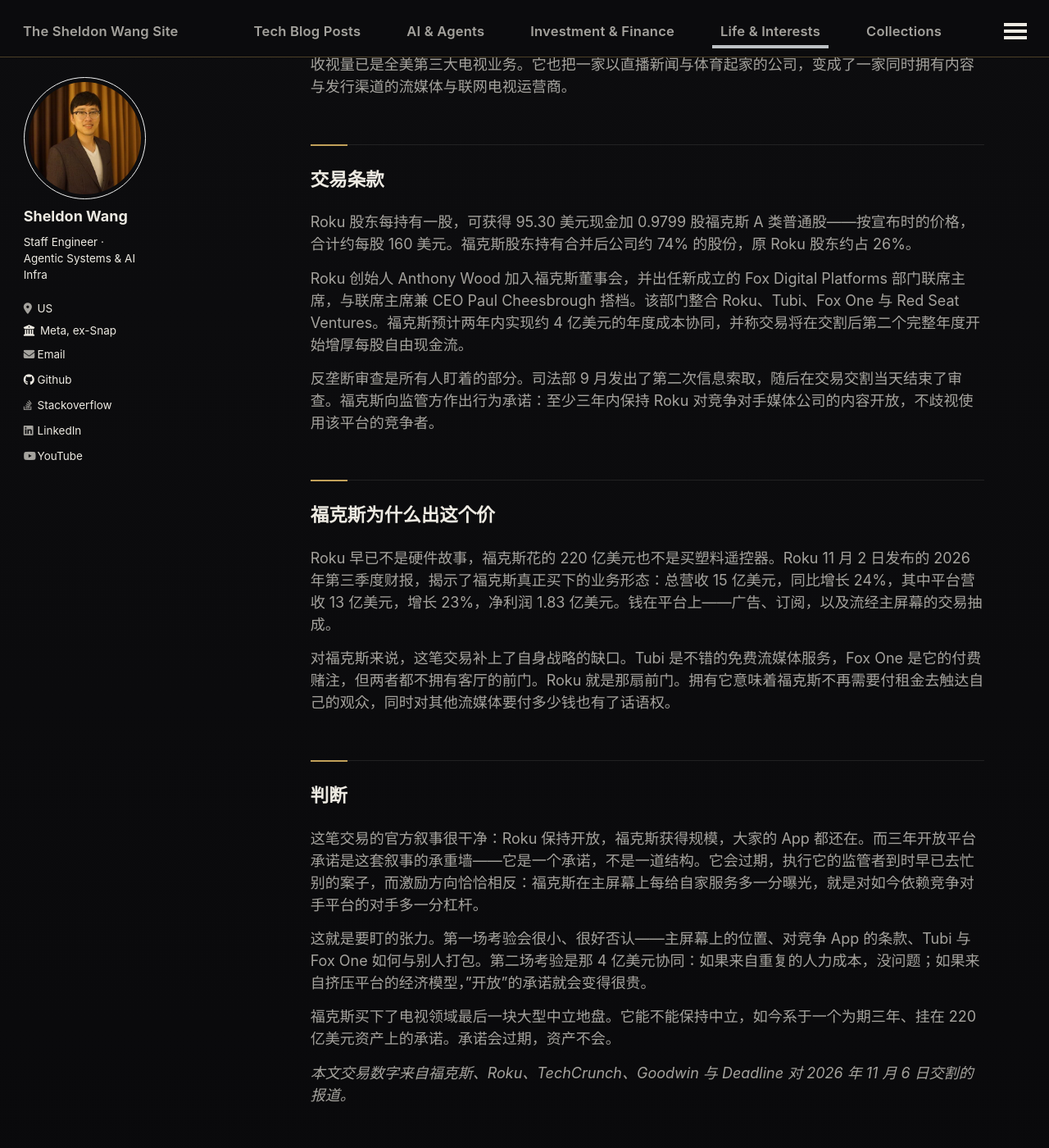
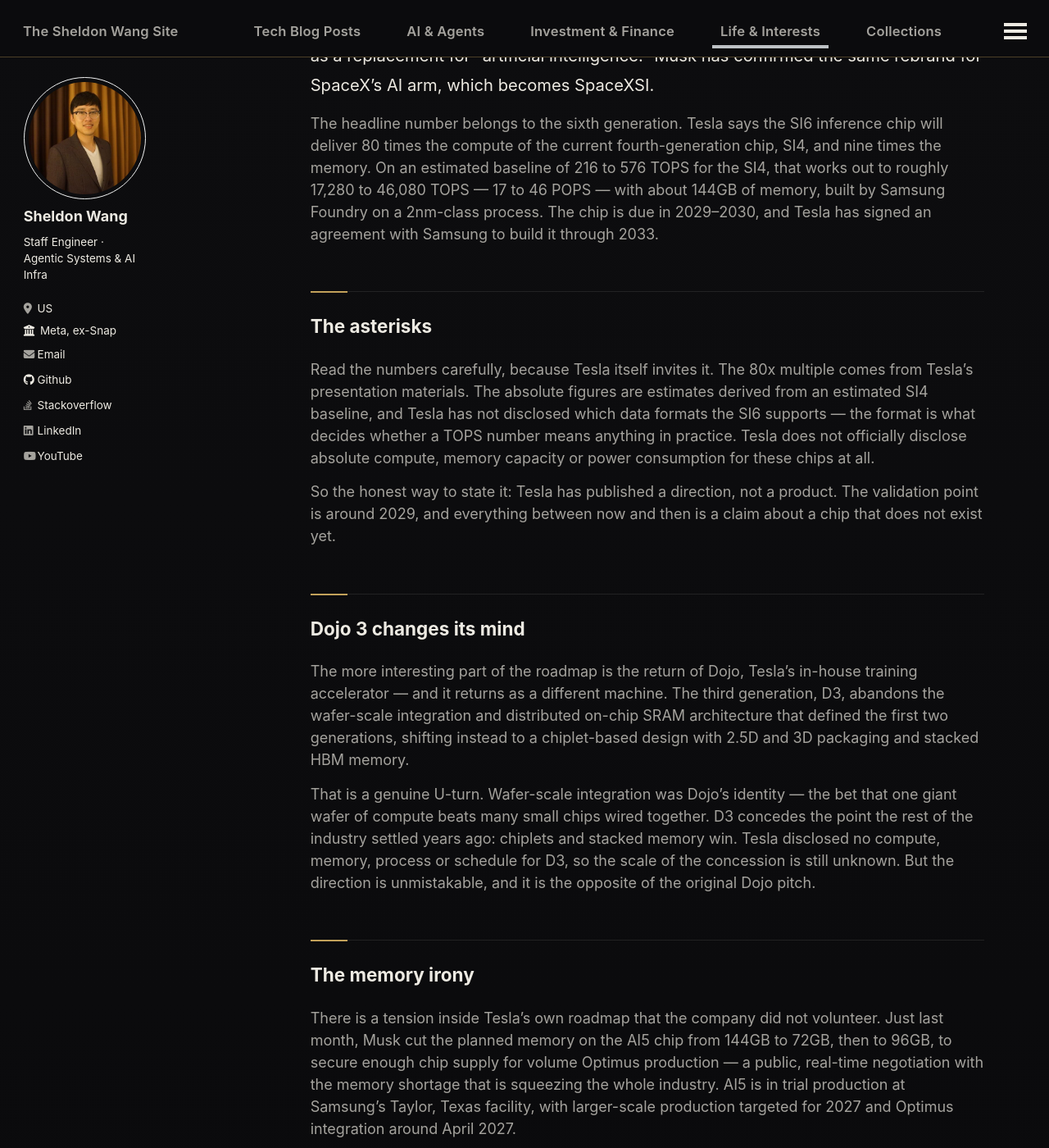
Before and after one commit to SheldonWangRJT/SheldonWangRJT.Github.io, a Jekyll site: the page built from _life/tesla-si6-roadmap-80x.md, in a window 1280 px wide and 1400 px high, scrolled down 600 px. Shown: the whole window at 82% size. Built offline with Jekyll 4.4.1, drawn with Linux system fonts in a browser that asks for light colours; comment, search, counter and statistics services are not loaded; some of the changed text lies outside the part shown.

Commit message:
Add life post: tesla-si6-roadmap-80x

```diff
--- a/_life/tesla-si6-roadmap-80x.md
+++ b/_life/tesla-si6-roadmap-80x.md
@@ -1,44 +1,46 @@
 ---
-title: '福克斯 220 亿美元拿下 Roku——以及一亿家庭的电视'
-description: '福克斯 11 月 6 日完成对 Roku 的 220 亿美元收购，比原计划提前数月，拿下了最后一个大型开放电视平台。承诺是 Roku 至少三年内继续对竞争对手内容开放。考验在于：一个内容方能不能运营一个中立平台。'
+title: 'Tesla Promises an 80x Chip — in 2029. The Rebrand Is the Real News'
+description: 'Tesla renamed its AI chips SI4, SI5 and SI6 under a "Super Intelligence" banner and put a target on the sixth generation: 80 times the compute of the current chip, arriving 2029–2030. The numbers are estimates on an estimated baseline, and the bigger shift is Dojo 3 abandoning wafer-scale design.'
 date: 2026-11-07
-permalink: /life/fox-roku-22b-close-zh/
+permalink: /life/tesla-si6-roadmap-80x/
 tags:
-  - Fox
-  - Roku
-  - Streaming
-  - Television
-excerpt: '最后一个大型开放电视平台如今有了主人——而主人正是平台上的一个频道。'
+  - Tesla
+  - Chips
+  - AI
+  - Dojo
+excerpt: 'The headline is 80 times the compute. The fine print is 2029, estimated, and a training chip that just changed its mind about everything.'
 ---
 
-> [English version](/life/fox-roku-22b-close/)
+> [中文版 Chinese version](/life/tesla-si6-roadmap-80x-zh/)
 
-## 交割了什么
+## What Tesla disclosed
 
-福克斯公司于 2026 年 11 月 6 日周五完成对 Roku 的 220 亿美元收购——距离 6 月宣布交易不到五个月，远早于双方最初预计的 2027 年上半年时间表。Roku 股票当天起停止在纳斯达克交易。
+Tesla has published a revised roadmap for its AI accelerators, and the most visible change is not technical at all: the chips are no longer called AI4, AI5 and AI6. They are SI4, SI5 and SI6 — "SI" for "Super Intelligence," the term President Trump has pushed as a replacement for "artificial intelligence." Musk has confirmed the same rebrand for SpaceX's AI arm, which becomes SpaceXSI.
 
-这笔交易让福克斯拥有了超过一亿美国家庭电视上的操作系统，按福克斯自己的说法，合并后的公司按收视量已是全美第三大电视业务。它也把一家以直播新闻与体育起家的公司，变成了一家同时拥有内容与发行渠道的流媒体与联网电视运营商。
+The headline number belongs to the sixth generation. Tesla says the SI6 inference chip will deliver 80 times the compute of the current fourth-generation chip, SI4, and nine times the memory. On an estimated baseline of 216 to 576 TOPS for the SI4, that works out to roughly 17,280 to 46,080 TOPS — 17 to 46 POPS — with about 144GB of memory, built by Samsung Foundry on a 2nm-class process. The chip is due in 2029–2030, and Tesla has signed an agreement with Samsung to build it through 2033.
 
-## 交易条款
+## The asterisks
 
-Roku 股东每持有一股，可获得 95.30 美元现金加 0.9799 股福克斯 A 类普通股——按宣布时的价格，合计约每股 160 美元。福克斯股东持有合并后公司约 74% 的股份，原 Roku 股东约占 26%。
+Read the numbers carefully, because Tesla itself invites it. The 80x multiple comes from Tesla's presentation materials. The absolute figures are estimates derived from an estimated SI4 baseline, and Tesla has not disclosed which data formats the SI6 supports — the format is what decides whether a TOPS number means anything in practice. Tesla does not officially disclose absolute compute, memory capacity or power consumption for these chips at all.
 
-Roku 创始人 Anthony Wood 加入福克斯董事会，并出任新成立的 Fox Digital Platforms 部门联席主席，与联席主席兼 CEO Paul Cheesbrough 搭档。该部门整合 Roku、Tubi、Fox One 与 Red Seat Ventures。福克斯预计两年内实现约 4 亿美元的年度成本协同，并称交易将在交割后第二个完整年度开始增厚每股自由现金流。
+So the honest way to state it: Tesla has published a direction, not a product. The validation point is around 2029, and everything between now and then is a claim about a chip that does not exist yet.
 
-反垄断审查是所有人盯着的部分。司法部 9 月发出了第二次信息索取，随后在交易交割当天结束了审查。福克斯向监管方作出行为承诺：至少三年内保持 Roku 对竞争对手媒体公司的内容开放，不歧视使用该平台的竞争者。
+## Dojo 3 changes its mind
 
-## 福克斯为什么出这个价
+The more interesting part of the roadmap is the return of Dojo, Tesla's in-house training accelerator — and it returns as a different machine. The third generation, D3, abandons the wafer-scale integration and distributed on-chip SRAM architecture that defined the first two generations, shifting instead to a chiplet-based design with 2.5D and 3D packaging and stacked HBM memory.
 
-Roku 早已不是硬件故事，福克斯花的 220 亿美元也不是买塑料遥控器。Roku 11 月 2 日发布的 2026 年第三季度财报，揭示了福克斯真正买下的业务形态：总营收 15 亿美元，同比增长 24%，其中平台营收 13 亿美元，增长 23%，净利润 1.83 亿美元。钱在平台上——广告、订阅，以及流经主屏幕的交易抽成。
+That is a genuine U-turn. Wafer-scale integration was Dojo's identity — the bet that one giant wafer of compute beats many small chips wired together. D3 concedes the point the rest of the industry settled years ago: chiplets and stacked memory win. Tesla disclosed no compute, memory, process or schedule for D3, so the scale of the concession is still unknown. But the direction is unmistakable, and it is the opposite of the original Dojo pitch.
 
-对福克斯来说，这笔交易补上了自身战略的缺口。Tubi 是不错的免费流媒体服务，Fox One 是它的付费赌注，但两者都不拥有客厅的前门。Roku 就是那扇前门。拥有它意味着福克斯不再需要付租金去触达自己的观众，同时对其他流媒体要付多少钱也有了话语权。
+## The memory irony
 
-## 判断
+There is a tension inside Tesla's own roadmap that the company did not volunteer. Just last month, Musk cut the planned memory on the AI5 chip from 144GB to 72GB, then to 96GB, to secure enough chip supply for volume Optimus production — a public, real-time negotiation with the memory shortage that is squeezing the whole industry. AI5 is in trial production at Samsung's Taylor, Texas facility, with larger-scale production targeted for 2027 and Optimus integration around April 2027.
 
-这笔交易的官方叙事很干净：Roku 保持开放，福克斯获得规模，大家的 App 都还在。而三年开放平台承诺是这套叙事的承重墙——它是一个承诺，不是一道结构。它会过期，执行它的监管者到时早已去忙别的案子，而激励方向恰恰相反：福克斯在主屏幕上每给自家服务多一分曝光，就是对如今依赖竞争对手平台的对手多一分杠杆。
+In other words: the chip Tesla can actually ship next is the one whose memory it just cut twice, while the chip with nine times the memory is a 2029–2030 target. Roadmaps are cheap. Memory supply is not.
 
-这就是要盯的张力。第一场考验会很小、很好否认——主屏幕上的位置、对竞争 App 的条款、Tubi 与 Fox One 如何与别人打包。第二场考验是那 4 亿美元协同：如果来自重复的人力成本，没问题；如果来自挤压平台的经济模型，"开放"的承诺就会变得很贵。
+## The judgment
 
-福克斯买下了电视领域最后一块大型中立地盘。它能不能保持中立，如今系于一个为期三年、挂在 220 亿美元资产上的承诺。承诺会过期，资产不会。
+The SI6 announcement is best read as three separate stories. The rebrand is politics, and it is already done — "Super Intelligence" is now the house style across Musk's companies. The Dojo 3 pivot is engineering, and it is the most honest part of the roadmap: Tesla admitting its signature architecture lost. The 80x is marketing, and it will stay marketing until a real chip exists to measure.
 
-*本文交易数字来自福克斯、Roku、TechCrunch、Goodwin 与 Deadline 对 2026 年 11 月 6 日交割的报道。*
+None of that makes the roadmap meaningless. A car company that designs its own training and inference silicon, with a Samsung foundry agreement running to 2033, is a serious vertical bet — the same bet that underpins the robotaxi and Optimus programs. But the number to remember is not 80. It is 2029. Until then, Tesla's chip story is a promise competing with a memory market that just forced it to cut its next chip in half.
+
+*Roadmap figures in this post are from Tesla presentation materials as reported by Tom's Hardware, November 6, 2026; absolute compute figures are estimates derived from the SI4 baseline, as the underlying reporting notes.*
```
